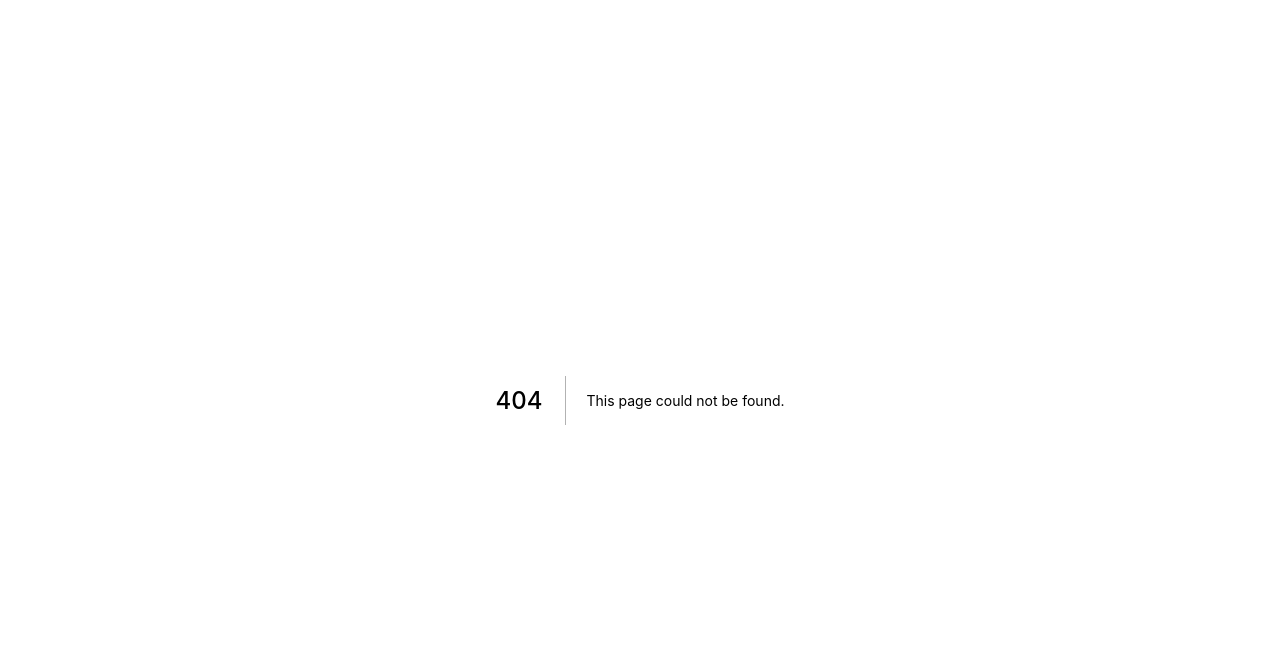
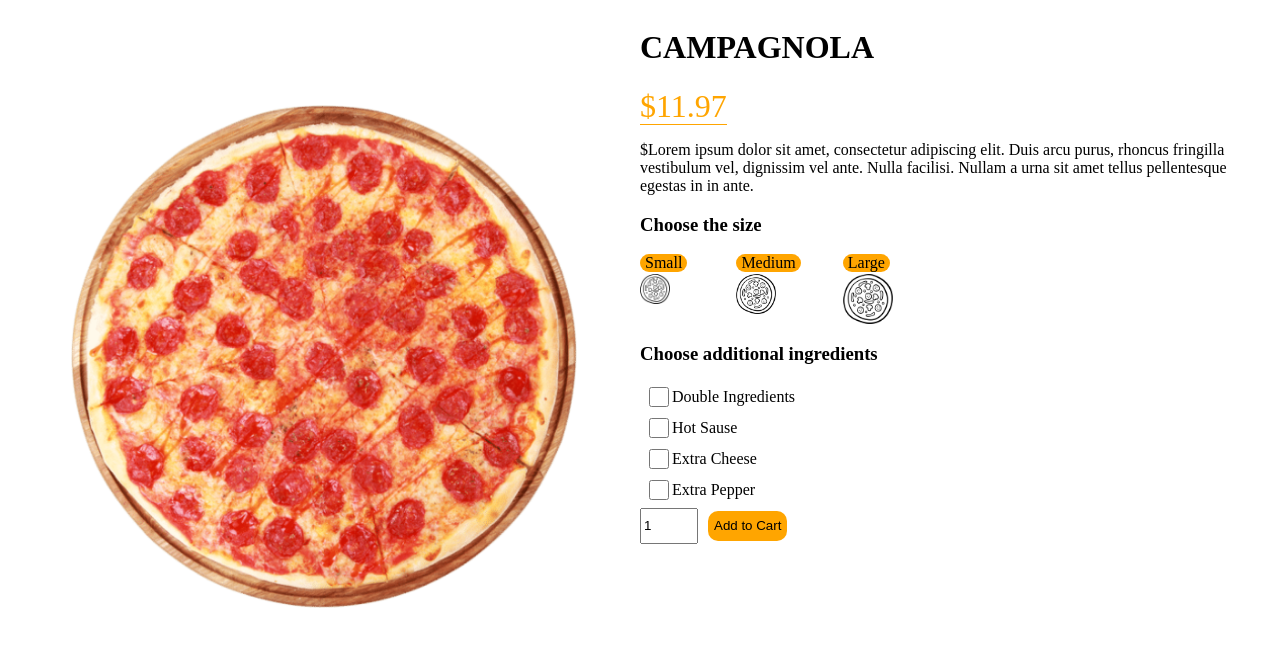
Before and after one commit to kanemds/nextjs-pizzaApp, a Next.js app: page /product/1 in a window 1280 px wide. Before the commit this address had no page. Shown: the top 646 px of the page. Built offline with nearby package versions, Linux system fonts and the light colour scheme.

Commit message:
display a single product page

```diff
--- /dev/null
+++ b/pages/product/[id].jsx
@@ -0,0 +1,74 @@
+import Image from 'next/image'
+import { useState } from 'react'
+import styles from '../../styles/Product.module.css'
+
+const  Product = () => {
+
+  const [size, setSize] = useState(0)
+
+  const pizza = {
+    id: 1,
+    img: "/images/pizza.png",
+    name: "CAMPAGNOLA",
+    price: [11.97, 17.97, 23.97],
+    desc: "Lorem ipsum dolor sit amet, consectetur adipiscing elit. Duis arcu purus, rhoncus fringilla vestibulum vel, dignissim vel ante. Nulla facilisi. Nullam a urna sit amet tellus pellentesque egestas in in ante.",
+  }
+
+  return (
+    <div className={styles.container}>
+      <div className={styles.left}>
+        <div className={styles.imgContainer}>
+          <Image src={pizza.img} objectFit='contain' alt="" layout='fill'/>
+        </div>
+      </div>
+      <div className={styles.right}>
+        <h1 className={styles.title}>{pizza.name}</h1>
+        <span className={styles.price}>${pizza.price[size]}</span>
+        <p className={styles.desc}>${pizza.desc}</p>
+        <h3 className={styles.choose}>Choose the size</h3>
+
+        <div className={styles.sizes}>
+          <div className={styles.size} onClick={() => setSize(0)}>
+            <Image src="/images/size.png" alt='' layout='fill' />
+            <span className={styles.number}>Small</span>
+          </div>
+
+          <div className={styles.size} onClick={() => setSize(1)}>
+            <Image src="/images/size.png" alt='' layout='fill' />
+            <span className={styles.number}>Medium</span>
+          </div>
+
+          <div className={styles.size} onClick={() => setSize(2)}>
+            <Image src="/images/size.png" alt='' layout='fill' />
+            <span className={styles.number}>Large</span>
+          </div>
+        </div>
+        <h3 className={styles.choose}>Choose additional ingredients</h3>
+        <div className={styles.ingredients}>
+          <div className={styles.option}>
+            <input type='checkbox' id='double' name='double' className={styles.checkbox} />
+            <label htmlFor="double">Double Ingredients</label>
+          </div>
+          <div className={styles.option}>
+            <input type='checkbox' id='hot' name='hot' className={styles.checkbox} />
+            <label htmlFor="hot">Hot Sause</label>
+          </div>
+          <div className={styles.option}>
+            <input type='checkbox' id='cheese' name='cheese' className={styles.checkbox} />
+            <label htmlFor="cheese">Extra Cheese</label>
+          </div>
+          <div className={styles.option}>
+            <input type='checkbox' id='pepper' name='pepper' className={styles.checkbox} />
+            <label htmlFor="pepper">Extra Pepper</label>
+          </div>
+        </div>
+        <div className={styles.add}>
+          <input type='number' defaultValue={1} className={styles.quantity}/>
+          <button className={styles.button}>Add to Cart</button>
+        </div>
+      </div>
+    </div>
+  )
+}
+
+export default Product
--- /dev/null
+++ b/styles/Product.module.css
@@ -0,0 +1,91 @@
+.container {
+  height: calc(100vh - 100px);
+  display: flex;
+}
+
+.left{
+  flex:1;
+  height: 100%;
+  display: flex;
+  align-items: center;
+  justify-content: center;
+}
+
+.right{
+  flex: 1;
+}
+
+.imgContainer{
+  width: 80%;
+  height: 80%;
+  position: relative;
+}
+
+.price {
+  color:orange;
+  font-size: 2rem;
+  font-weight: 400;
+  border-bottom: 1px solid orange;
+}
+
+
+.sizes{
+  width: 40%;
+  display: flex;
+  justify-content: space-between;
+  cursor: pointer;
+}
+
+.size{
+  margin-top: 20px;
+  width: 30px;
+  height: 30px;
+  position: relative;
+}
+
+.size:nth-child(2){
+  width: 40px;
+  height: 40px;
+}
+
+.size:last-child{
+  width: 50px;
+  height: 50px;
+}
+
+.number{
+  position: absolute;
+  top:-20px;
+  background-color: orange;
+  padding: 0 5px;
+  border-radius: 10px;
+}
+
+.option{
+  display: flex;
+  align-items: center;
+  margin: 5px;
+  font-size: 1rem;
+  font-weight: 500;
+}
+
+.checkbox{
+  background-color: white;
+  width: 20px;
+  height: 20px;
+}
+
+.quantity{
+  width: 50px;
+  height: 30px;
+}
+
+.button{
+  height: 30px;
+  margin-left:  10px;
+  background-color: orange;
+  border: none;
+  border-radius: 10px;
+  font-weight: 500;
+  cursor: pointer;
+}
--- a/styles/globals.css
+++ b/styles/globals.css
@@ -15,12 +15,12 @@ a {
   box-sizing: border-box;
 }
 
-@media (prefers-color-scheme: dark) {
+@media (prefers-color-scheme: light) {
   html {
-    color-scheme: dark;
+    color-scheme: light;
   }
   body {
-    color: white;
-    background: black;
+    color: black;
+    background: white;
   }
 }
```
